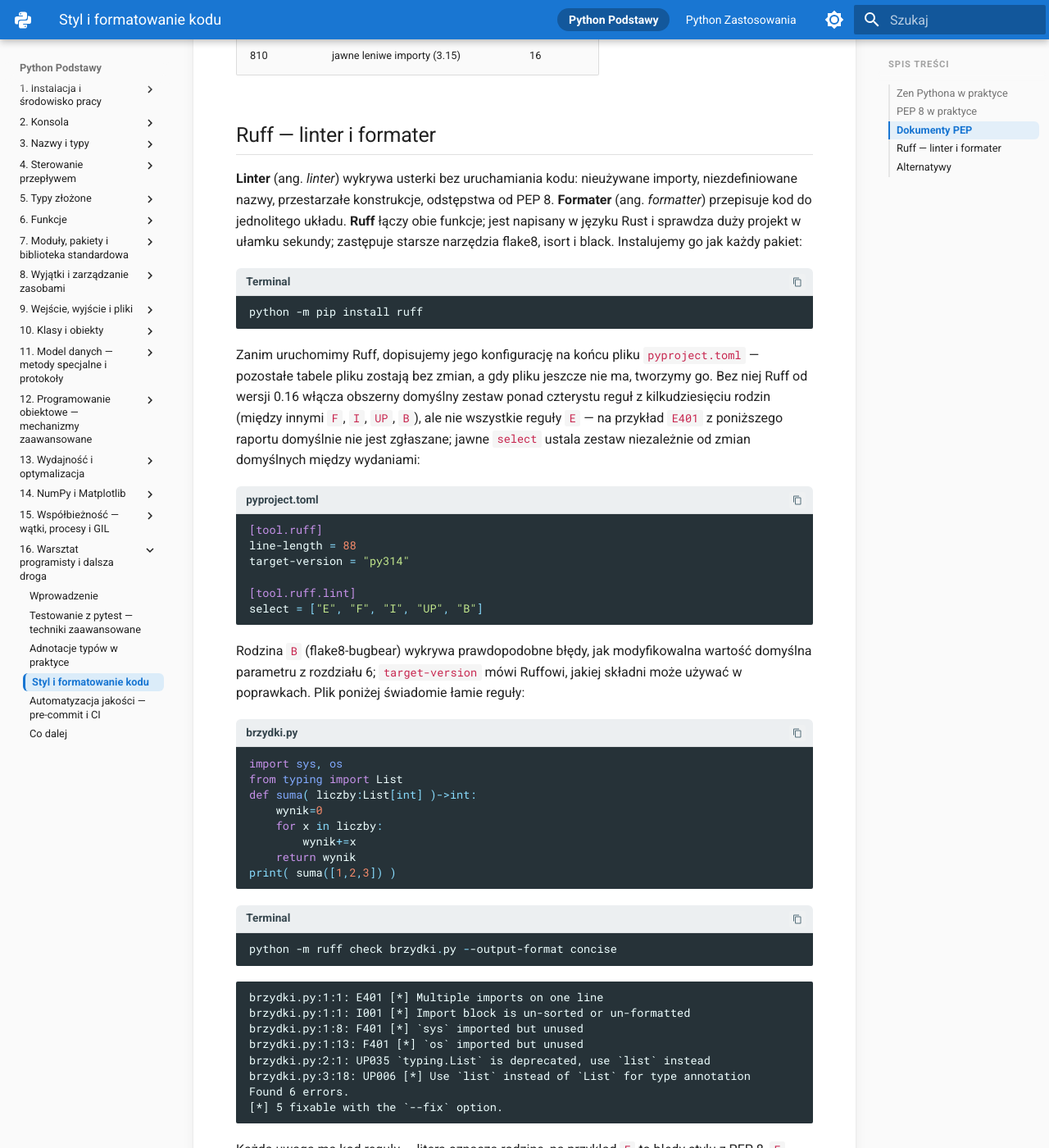
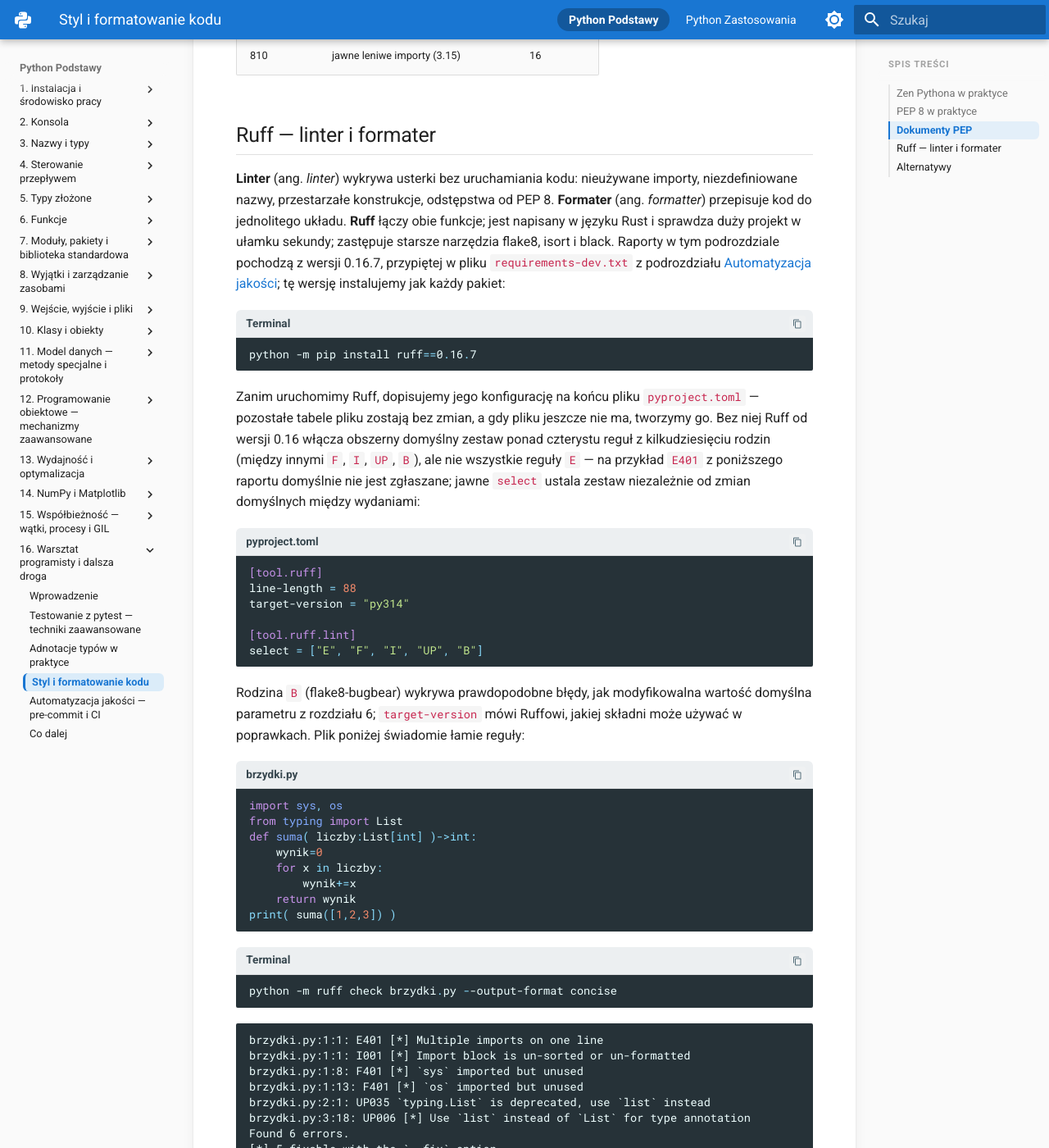
Before and after one commit to witoldprzygoda/python-notatki, an MkDocs documentation site: the page built from docs/16-warsztat/styl-kodu.md, in a window 1280 px wide and 1400 px high, scrolled down 2358 px. Shown: the whole window at 82% size. Built offline with MkDocs 1.6.1 and Material for MkDocs 9.7.7, drawn with Linux system fonts in a browser that asks for light colours; some of the changed text lies outside the part shown.

Commit message:
Install the pinned chapter 16 tools and give other versions as of 17 X 2026
Ruff, mypy and pytest-cov are installed in the versions pinned in
requirements-dev.txt, from which the reports in the book come; Ruff 0.17.1
differs only in the last line of the first report and mypy 2.4 reports the
same errors. The Jupyter chapter introduction and the FastAPI note give the
releases as of 17 X 2026 next to the tested versions, the chapter 16
introduction describes both kinds of versions, and the Python 3.15 list
mentions PEP 728 and PEP 747.

Co-Authored-By: Claude Opus 5.5 <noreply@anthropic.com>

````diff
--- a/docs/16-warsztat/styl-kodu.md
+++ b/docs/16-warsztat/styl-kodu.md
@@ -51,10 +51,10 @@ Dokumenty **PEP**, wprowadzone w rozdziale [1. Instalacja i środowisko pracy](.
 
 ## Ruff — linter i formater
 
-**Linter** (ang. *linter*) wykrywa usterki bez uruchamiania kodu: nieużywane importy, niezdefiniowane nazwy, przestarzałe konstrukcje, odstępstwa od PEP 8. **Formater** (ang. *formatter*) przepisuje kod do jednolitego układu. **Ruff** łączy obie funkcje; jest napisany w języku Rust i sprawdza duży projekt w ułamku sekundy; zastępuje starsze narzędzia flake8, isort i black. Instalujemy go jak każdy pakiet:
+**Linter** (ang. *linter*) wykrywa usterki bez uruchamiania kodu: nieużywane importy, niezdefiniowane nazwy, przestarzałe konstrukcje, odstępstwa od PEP 8. **Formater** (ang. *formatter*) przepisuje kod do jednolitego układu. **Ruff** łączy obie funkcje; jest napisany w języku Rust i sprawdza duży projekt w ułamku sekundy; zastępuje starsze narzędzia flake8, isort i black. Raporty w tym podrozdziale pochodzą z wersji 0.16.7, przypiętej w pliku `requirements-dev.txt` z podrozdziału [Automatyzacja jakości](automatyzacja-jakosci.md); tę wersję instalujemy jak każdy pakiet:
 
 ```powershell title="Terminal"
-python -m pip install ruff
+python -m pip install ruff==0.16.7
 ```
 
 Zanim uruchomimy Ruff, dopisujemy jego konfigurację na końcu pliku `pyproject.toml` — pozostałe tabele pliku zostają bez zmian, a gdy pliku jeszcze nie ma, tworzymy go. Bez niej Ruff od wersji 0.16 włącza obszerny domyślny zestaw ponad czterystu reguł z kilkudziesięciu rodzin (między innymi `F`, `I`, `UP`, `B`), ale nie wszystkie reguły `E` — na przykład `E401` z poniższego raportu domyślnie nie jest zgłaszane; jawne `select` ustala zestaw niezależnie od zmian domyślnych między wydaniami:
@@ -96,7 +96,7 @@ Found 6 errors.
 [*] 5 fixable with the `--fix` option.
 ```
 
-Każda uwaga ma kod reguły — litera oznacza rodzinę, na przykład `E` to błędy stylu z PEP 8, `F` — usterki logiczne wykrywane przez pyflakes, `I` — porządek importów, `UP` — konstrukcje do unowocześnienia — a gwiazdka w nawiasie oznacza, że Ruff potrafi ją naprawić sam. Domyślny raport pokazuje dodatkowo fragment kodu z zaznaczonym miejscem; opcja `--output-format concise` skraca go do jednego wiersza na uwagę. Naprawa i formatowanie to dwa polecenia:
+Każda uwaga ma kod reguły — litera oznacza rodzinę, na przykład `E` to błędy stylu z PEP 8, `F` — usterki logiczne wykrywane przez pyflakes, `I` — porządek importów, `UP` — konstrukcje do unowocześnienia — a gwiazdka w nawiasie oznacza, że Ruff potrafi ją naprawić sam. Domyślny raport pokazuje dodatkowo fragment kodu z zaznaczonym miejscem; opcja `--output-format concise` skraca go do jednego wiersza na uwagę. Wydanie 0.17.1, najnowsze według stanu na 17 X 2026, kończy powyższy raport wierszem o nieco innym brzmieniu; pozostałe wyniki w podrozdziale są w obu wersjach jednakowe. Naprawa i formatowanie to dwa polecenia:
 
 ```powershell title="Terminal"
 python -m ruff check --fix brzydki.py
````
Also changed, not shown: docs/16-warsztat/co-dalej.md (+2 -1 lines), docs/16-warsztat/index.md (+1 -1 lines), docs/16-warsztat/testowanie.md (+2 -2 lines), docs/16-warsztat/typy-statyczne.md (+3 -3 lines), docs/zastosowania/01-jupyter/index.md (+1 -1 lines).
